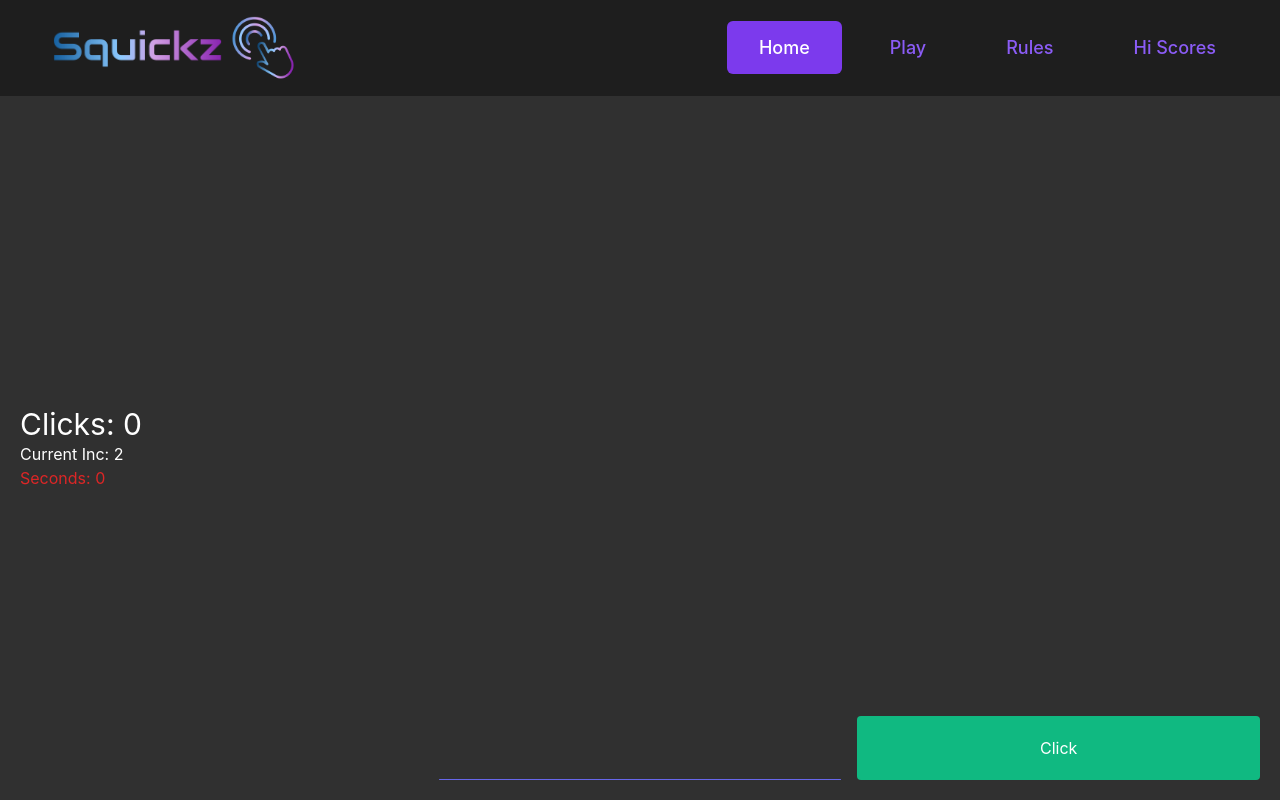
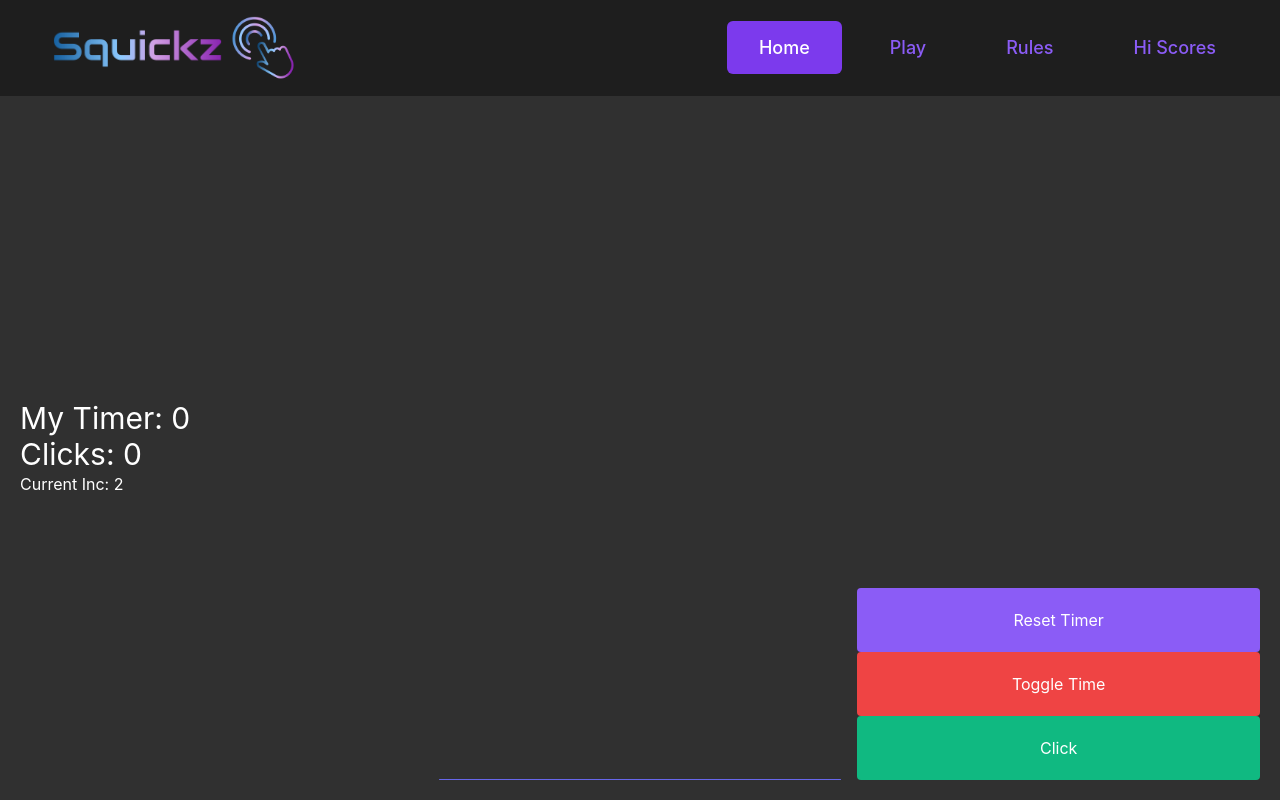
Before and after one commit to PPK44/Squickz, a React (Create React App) app in the folder baller-squad/: page /play in a window 1280 px wide. Built offline with nearby package versions, Linux system fonts and the light colour scheme.

Commit message:
new timer in place

```diff
--- a/baller-squad/src/app/hooks/useTimer.js
+++ b/baller-squad/src/app/hooks/useTimer.js
@@ -21,5 +21,5 @@ export const useTimer = (mins, secs) => {
       clearInterval(myInterval);
     };
   }, [minutes, seconds, setMinutes, setSeconds]);
-  return {minutes, seconds};
+  return { minutes, seconds };
 };
--- a/baller-squad/src/app/pages/Play.js
+++ b/baller-squad/src/app/pages/Play.js
@@ -1,19 +1,23 @@
+// Timer help from https://upmostly.com/tutorials/build-a-react-timer-component-using-hooks
 import React, { useState, useEffect, useLayoutEffect, useRef } from "react";
-import { useTimer } from "../hooks/useTimer";
+import { TimeFormatter } from "../utils";
 
-const TIME_TO_PLAY = 5
+const TIME_TO_PLAY = 5;
 
 export const Play = () => {
   const boxRef = useRef();
   const containerRef = useRef();
-  const { seconds } = useTimer(0, TIME_TO_PLAY);
   const [clickHeight, setClickHeight] = useState(1);
   const [clicks, setClicks] = useState(0);
   const [currentHeight, setCurrentHeight] = useState(1);
   const [gameDetails, setGameDetails] = useState({
-    clicks: 0,
     hasWon: false,
-    gameLength: 0
+    gameLength: 0,
+  });
+
+  const [timer, setTimer] = useState({
+    on: false,
+    time: 0,
   });
 
   useLayoutEffect(() => {
@@ -22,6 +26,33 @@ export const Play = () => {
       console.log("Height:", boxRef.current.offsetHeight);
     }
   }, []);
+
+  useEffect(() => {
+    let interval = null;
+    if (timer.on) {
+      console.log("Timer's time:", timer.time);
+      interval = setInterval(() => {
+        setTimer({
+          ...timer,
+          time: timer.time - 1,
+        });
+      }, 1000);
+      if (timer.time === 0) {
+        console.log("Player lost, time's up!");
+        clearInterval(interval);
+        setGameDetails({
+          hasWon: false,
+          gameLength: TIME_TO_PLAY,
+        });
+      }
+    } else if (!timer.on && timer.time !== 0) {
+      console.log("Clearing Interval");
+      clearInterval(interval);
+    }
+    return () => {
+      clearInterval(interval);
+    };
+  }, [timer, setTimer]);
 
   // Depending on screen height increment the box by a certain amount
   // Kinda scales a lilbit with smaller screen and bigger screen sizes
@@ -38,19 +69,31 @@ export const Play = () => {
     }
   }, []);
 
+  const toggleTimer = () => {
+    console.log("Toggling timer");
+    setTimer({
+      ...timer,
+      on: !timer.on,
+    });
+  };
+
+  const resetTimer = () => {
+    console.log("Resetting timer");
+    setTimer({
+      on: false,
+      time: TIME_TO_PLAY,
+    });
+  };
+
   const incrementHeight = () => {
     const nextClickHeight = currentHeight + clickHeight;
     const containerHeight = containerRef.current.offsetHeight;
     setClicks((c) => c + 1);
     if (containerHeight <= nextClickHeight) {
       setCurrentHeight(containerHeight);
-
     } else {
       setCurrentHeight((h) => h + clickHeight);
     }
-    //if (seconds > 0) {
-
-    //}
   };
 
   const style = {
@@ -64,15 +107,9 @@ export const Play = () => {
         className={`grid grid-cols-3 gap-4 h-full w-full`}
       >
         <div className={`flex flex-col items-left justify-center h-full`}>
+          <p className={`text-3xl`}>My Timer: {timer.time}</p>
           <p className={`text-3xl`}>Clicks: {clicks}</p>
           <p className={`text-3m`}>Current Inc: {clickHeight}</p>
-          <p
-            className={`text-3m ${
-              seconds > 0 ? "text-green-400" : "text-red-600"
-            }`}
-          >
-            Seconds: {seconds}
-          </p>
         </div>
         <div className={`flex flex-col-reverse flex1`}>
           <div
@@ -90,6 +127,18 @@ export const Play = () => {
           >
             Click
           </button>
+          <button
+            onClick={() => toggleTimer()}
+            className={`bg-red-500 h-16 w-full rounded`}
+          >
+            Toggle Time
+          </button>
+          <button
+            onClick={() => resetTimer()}
+            className={`bg-purple-500 h-16 w-full rounded`}
+          >
+            Reset Timer
+          </button>
         </div>
       </div>
     </div>
--- /dev/null
+++ b/baller-squad/src/app/utils.js
@@ -0,0 +1,5 @@
+export const TimeFormatter = (time) => {
+  let seconds = ("0" + (Math.floor(time / 1000) % 60)).slice(-2);
+  let minutes = ("0" + (Math.floor(time / 60000) % 60)).slice(-2);
+  return { seconds, minutes };
+};
```
